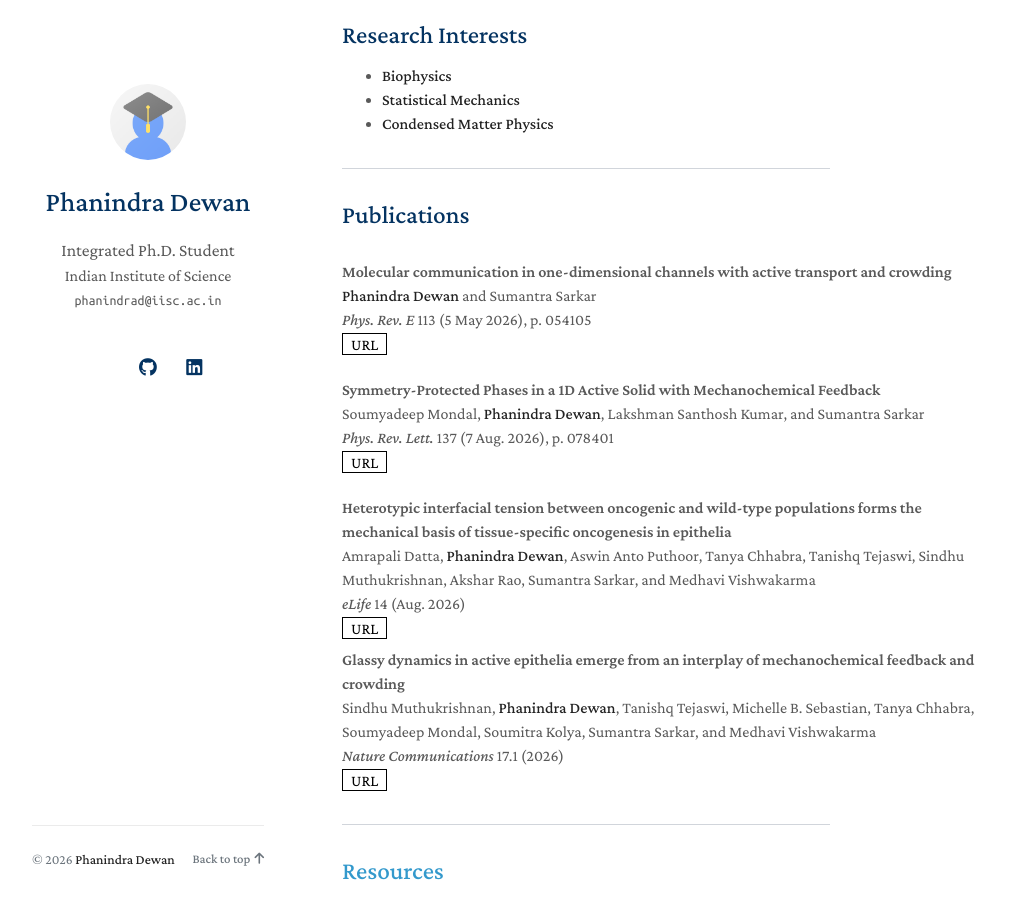
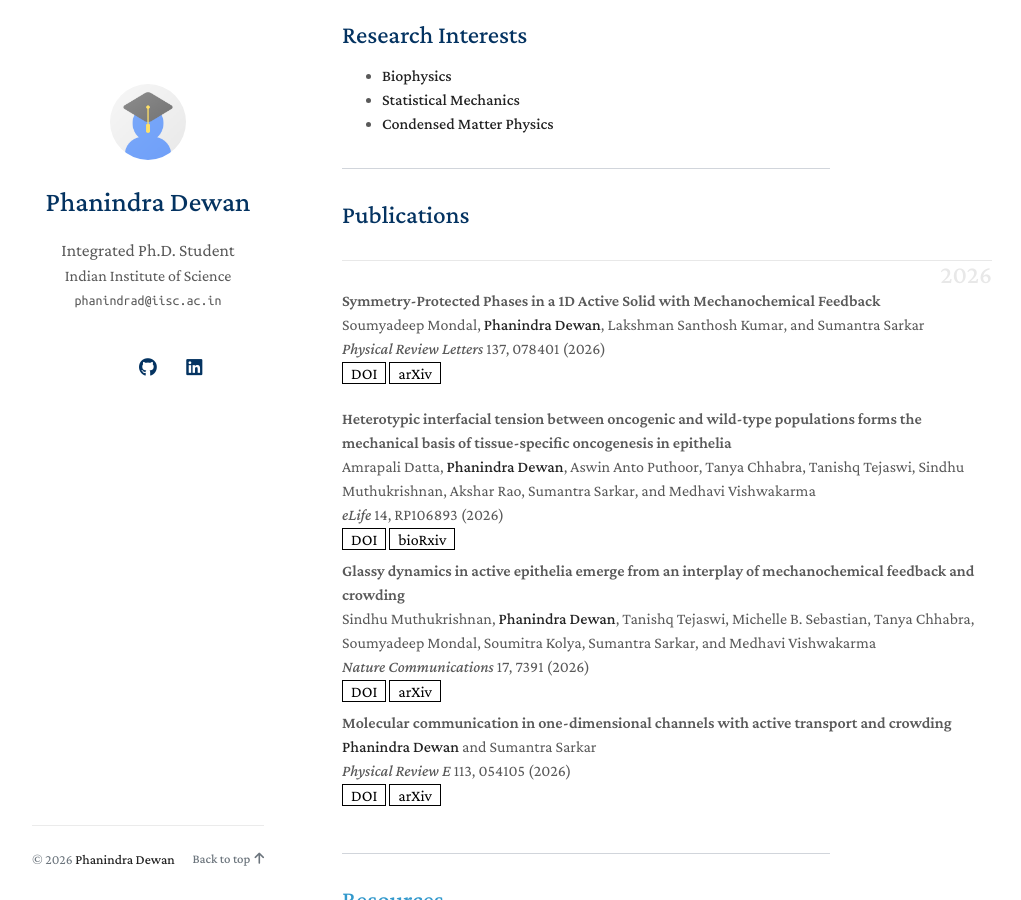
Before and after one commit to phannyd/phannyd.github.io, a Jekyll site: the page built from index.md, in a window 1280 px wide and 900 px high, scrolled down 247 px. Shown: the whole window, without its empty margins (128-1149 px from the left). Built offline with Jekyll 4.4.1, drawn with Linux system fonts in a browser that asks for light colours; a style sheet for code colours, icons or effects is not loaded; our own code applies the rules of GitHub Pages for plain Markdown files.

Commit message:
Update publication entries and links in index.md

```diff
--- a/index.md
+++ b/index.md
@@ -19,37 +19,41 @@ I am an Integrated PhD student at the Indian Institute of Science, Bangalore, In
 ## Publications {#publications}
 
 <div class="publications">
+  <h2 class="year">2026</h2>
   <ol class="bibliography">
-    <li>
-      <div class="title">Molecular communication in one-dimensional channels with active transport and crowding</div>
-      <div class="author"><strong>Phanindra Dewan</strong> and Sumantra Sarkar</div>
-      <div class="periodical"><em>Phys. Rev. E</em> 113 (5 May 2026), p. 054105</div>
-      <div class="links">
-        <a class="btn" href="https://link.aps.org/doi/10.1103/mzhn-fc29" target="_blank">URL</a>
-      </div>
-    </li>
     <li>
       <div class="title">Symmetry-Protected Phases in a 1D Active Solid with Mechanochemical Feedback</div>
       <div class="author">Soumyadeep Mondal, <strong>Phanindra Dewan</strong>, Lakshman Santhosh Kumar, and Sumantra Sarkar</div>
-      <div class="periodical"><em>Phys. Rev. Lett.</em> 137 (7 Aug. 2026), p. 078401</div>
+      <div class="periodical"><em>Physical Review Letters</em> 137, 078401 (2026)</div>
       <div class="links">
-        <a class="btn" href="https://link.aps.org/doi/10.1103/p1bw-v87g" target="_blank">URL</a>
+        <a class="btn" href="https://doi.org/10.1103/p1bw-v87g" target="_blank" rel="noopener">DOI</a>
+        <a class="btn" href="https://arxiv.org/abs/2504.19655" target="_blank" rel="noopener">arXiv</a>
       </div>
     </li>
     <li>
       <div class="title">Heterotypic interfacial tension between oncogenic and wild-type populations forms the mechanical basis of tissue-specific oncogenesis in epithelia</div>
       <div class="author">Amrapali Datta, <strong>Phanindra Dewan</strong>, Aswin Anto Puthoor, Tanya Chhabra, Tanishq Tejaswi, Sindhu Muthukrishnan, Akshar Rao, Sumantra Sarkar, and Medhavi Vishwakarma</div>
-      <div class="periodical"><em>eLife</em> 14 (Aug. 2026)</div>
+      <div class="periodical"><em>eLife</em> 14, RP106893 (2026)</div>
       <div class="links">
-        <a class="btn" href="http://dx.doi.org/10.7554/eLife.106893.4" target="_blank">URL</a>
-      </div>
+        <a class="btn" href="https://doi.org/10.7554/eLife.106893.4" target="_blank" rel="noopener">DOI</a>
+        <a class="btn" href="https://doi.org/10.1101/2025.03.14.643229" target="_blank" rel="noopener">bioRxiv</a>      </div>
     </li>
     <li>
       <div class="title">Glassy dynamics in active epithelia emerge from an interplay of mechanochemical feedback and crowding</div>
       <div class="author">Sindhu Muthukrishnan, <strong>Phanindra Dewan</strong>, Tanishq Tejaswi, Michelle B. Sebastian, Tanya Chhabra, Soumyadeep Mondal, Soumitra Kolya, Sumantra Sarkar, and Medhavi Vishwakarma</div>
-      <div class="periodical"><em>Nature Communications</em> 17.1 (2026)</div>
+      <div class="periodical"><em>Nature Communications</em> 17, 7391 (2026)</div>
       <div class="links">
-        <a class="btn" href="http://dx.doi.org/10.1038/s41467-026-74163-0" target="_blank">URL</a>
+        <a class="btn" href="https://doi.org/10.1038/s41467-026-74163-0" target="_blank" rel="noopener">DOI</a>
+        <a class="btn" href="https://arxiv.org/abs/2511.05469" target="_blank" rel="noopener">arXiv</a>
+      </div>
+    </li>
+    <li>
+      <div class="title">Molecular communication in one-dimensional channels with active transport and crowding</div>
+      <div class="author"><strong>Phanindra Dewan</strong> and Sumantra Sarkar</div>
+      <div class="periodical"><em>Physical Review E</em> 113, 054105 (2026)</div>
+      <div class="links">
+        <a class="btn" href="https://doi.org/10.1103/mzhn-fc29" target="_blank" rel="noopener">DOI</a>
+        <a class="btn" href="https://arxiv.org/abs/2410.19411" target="_blank" rel="noopener">arXiv</a>
       </div>
     </li>
   </ol>
@@ -57,7 +61,7 @@ I am an Integrated PhD student at the Indian Institute of Science, Bangalore, In
 
 <hr class="section-divider" />
 
-## [Resources](https://phannyd.github.io/resources){: .btn} {#resources}
+## [Resources]({{ "/resources.html" | relative_url }}){: .btn} {#resources}
 
 <hr class="section-divider" />
 
```
